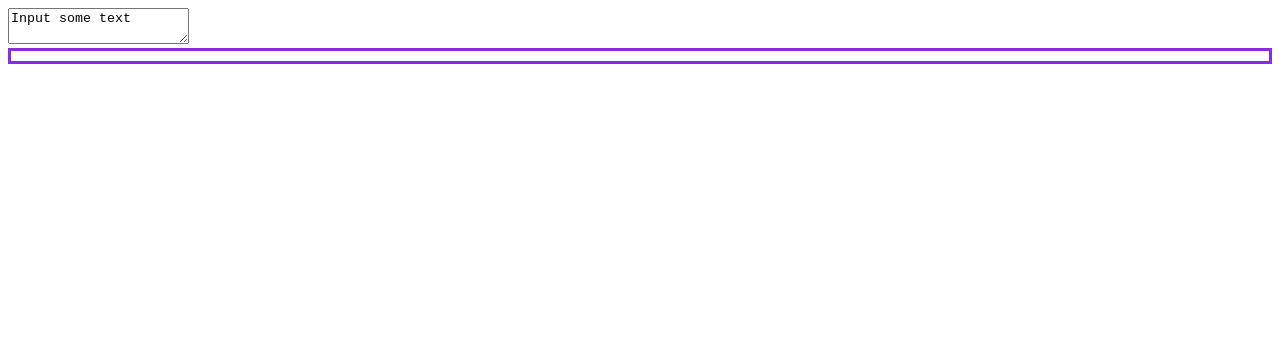
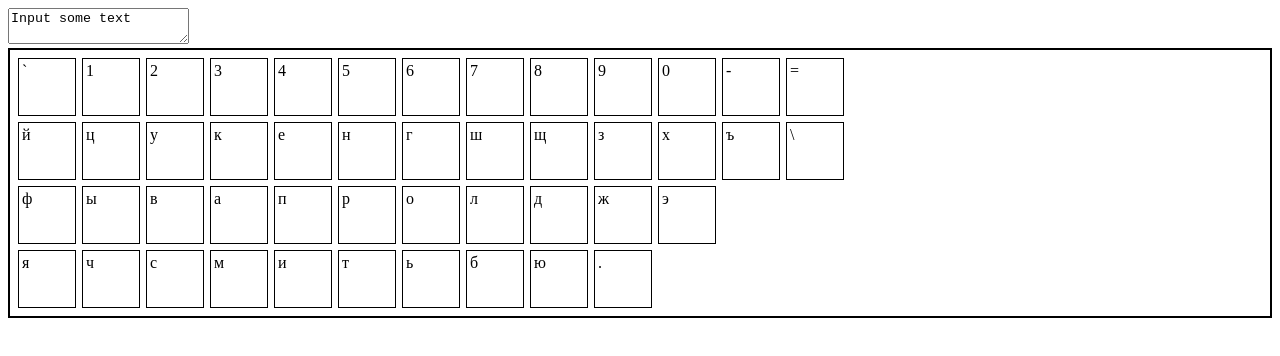
Before and after one commit to sailoksis/virtual-keyboard, a website: page index.html in a window 1280 px wide. Drawn offline with Linux system fonts and the light colour scheme.

Commit message:
feat: add structure buttons and press the buttons
Add array keyboard
Paint keyboard and use function init for this
Press button and then button get red style

```diff
--- a/script.js
+++ b/script.js
@@ -6,9 +6,33 @@ textareaDiv.classList.add('main__textarea');
 
 const keyboardDiv = document.createElement('div');
 keyboardDiv.id = 'keyboard';
-
 containerDiv.appendChild(textareaDiv);
 containerDiv.appendChild(keyboardDiv); // Добавляем keyboardDiv как дочерний элемент containerDiv
-document.body.appendChild(containerDiv
-    );
+document.body.appendChild(containerDiv);
 textareaDiv.value = 'Input some text';
+
+const keyboard = [96, 49, 50, 51, 52, 53, 54, 55, 56, 57, 48, 45, 61, 1081, 1094, 1091, 1082, 1077, 1085, 1075, 1096, 1097, 1079, 1093, 1098, 92, 1092, 1099, 1074, 1072, 1087, 1088, 1086, 1083, 1076, 1078, 1101, 1103, 1095, 1089, 1084, 1080, 1090, 1100, 1073, 1102, 46];
+//document.onkeypress = function(event) {
+//   keyboard.push(event.charCode);
+//    console.log(keyboard);
+//}
+
+function init() {
+    let out = '';
+    for (let i = 0; i < keyboard.length; i++) {
+      if (i == 13 || i == 26 || i == 37) {
+        out += '<div class="clearfix"></div>';
+      }
+      out += '<div class="buttons" data="' + keyboard[i] + '" >' + String.fromCharCode(keyboard[i]) + '</div>';
+    }
+    document.querySelector('#keyboard').innerHTML = out;
+
+    // добавляем обработчик событий после вызова функции init()
+    document.addEventListener('keydown', function(event) {
+      console.log(event.code);
+      console.log(event.key);
+      document.querySelector('#keyboard .buttons[data="' + event.key.charCodeAt(0) + '"]').classList.add('active');
+    });
+  }
+
+  init();
--- a/style.css
+++ b/style.css
@@ -1,5 +1,30 @@
 #keyboard {
-    display: block;
-    border: 3px solid blueviolet;
-    padding: 5px;
+  display: block;
+  border: 2px solid black;
+  padding: 5px;
 }
+
+#keyboard::after {
+  content: "";
+  display: block;
+  clear: both;
+}
+
+.buttons {
+  width: 50px;
+  height: 50px;
+  border: 1px solid black;
+  margin: 3px;
+  padding: 3px;
+  float: left;
+}
+
+.clearfix {
+  display: block;
+  width: 100%;
+  clear: both;
+}
+
+.active {
+  background: red;
+}/*# sourceMappingURL=style.css.map */
```
Also changed, not shown: 1 other file.
